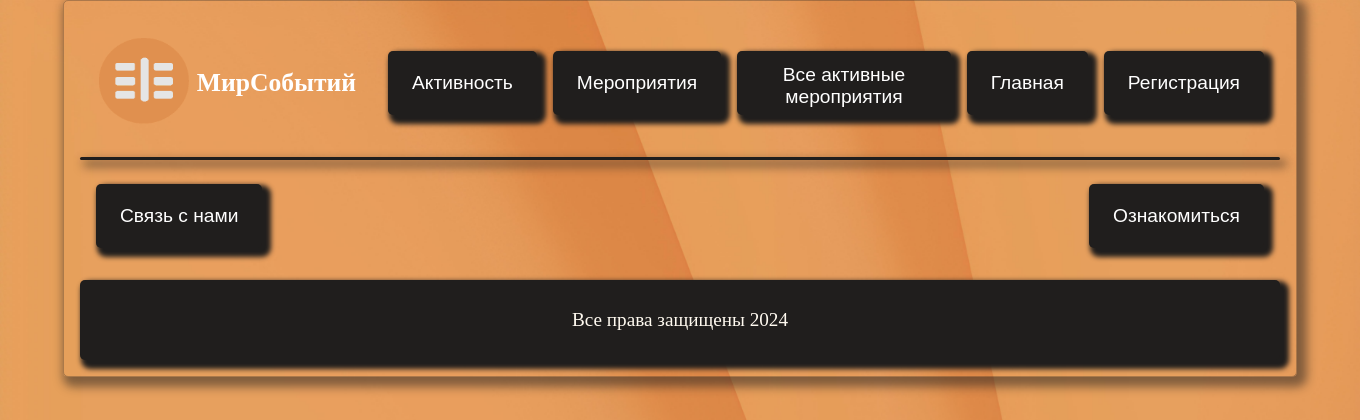
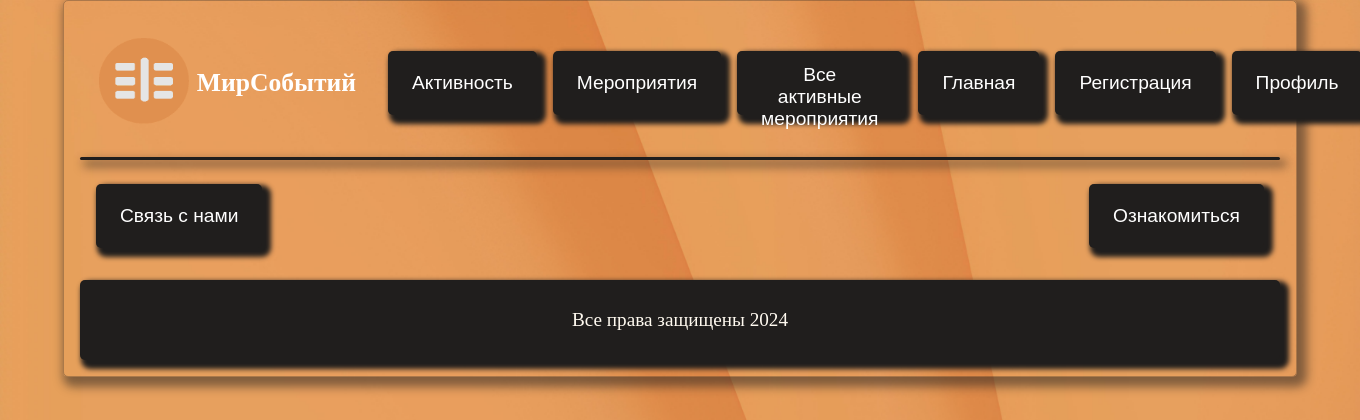
Before and after one commit to MerlinPaladin/EMS-event-management-system-, a PHP site: page /index.php in a window 1360 px wide. Shown: the top 420 px of the page. Run offline with PHP 8.4, Linux system fonts and the light colour scheme; the visitor is signed in with stand-in values (Sample User, id 1).

Commit message:
Update header.php

```diff
--- a/sum/components/php_blocks/header.php
+++ b/sum/components/php_blocks/header.php
@@ -13,6 +13,13 @@ session_start(); // Запуск сессии
         <button type="button" id="all_active_events">Все активные мероприятия</button>
         <a href="index.php"><button type="button" id="main_button">Главная</button></a>
         <button type="button" id="register_button">Регистрация</button>
+        <?php
+        if (isset($_SESSION['user_logged_in']) && $_SESSION['user_logged_in'] === true) {
+            echo '<button type="button" id="profile_button">Профиль</button>';
+        } else {
+            echo '<button type="button" id="register_button">Регистрация</button>';
+        }
+        ?>
     </div>
 </header>
 <hr>
```
